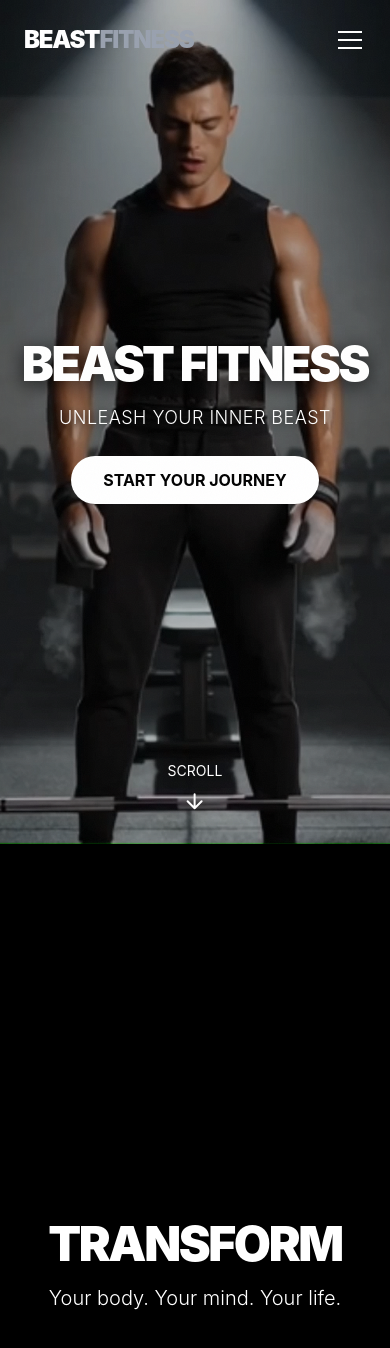
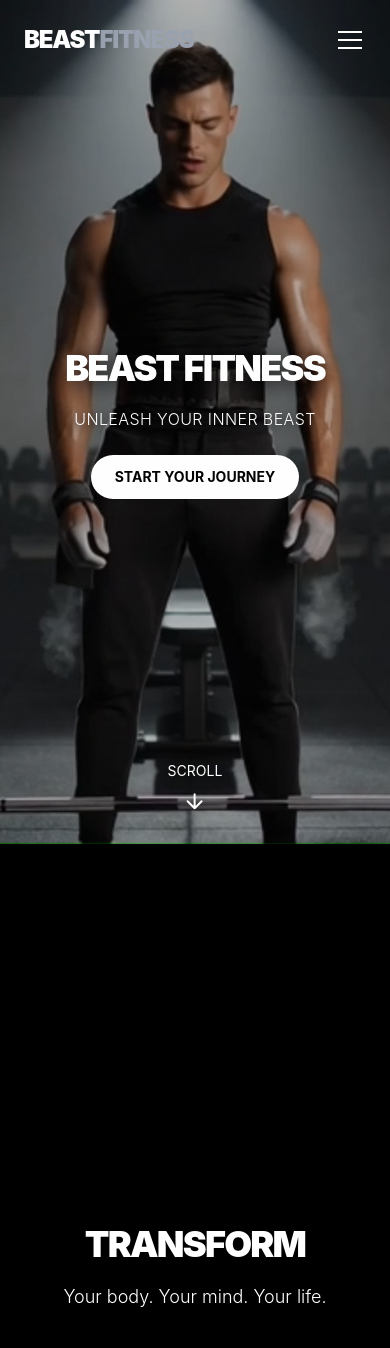
Before and after one commit to Alpha6024/BeastFitness, a React (Vite) app in the folder design/: page / in a window 390 px wide. Shown: the top 1348 px of the page. Built offline with nearby package versions, Linux system fonts and the light colour scheme.

Commit message:
fixed  ui

```diff
--- a/design/index.html
+++ b/design/index.html
@@ -3,7 +3,7 @@
   <head>
     <meta charset="UTF-8" />
     <link rel="icon" type="image/svg+xml" href="/favicon.svg" />
-    <meta name="viewport" content="width=device-width, initial-scale=1.0" />
+    <meta name="viewport" content="width=device-width, initial-scale=1.0, maximum-scale=1.0, user-scalable=no" />
     <meta name="description" content="Beast Fitness - Premium underground luxury gym with world-class trainers and state-of-the-art facilities" />
     <meta name="keywords" content="gym, fitness, luxury gym, personal training, beast fitness" />
     <title>Beast Fitness - Unleash Your Inner Beast</title>
--- a/design/src/App.jsx
+++ b/design/src/App.jsx
@@ -6,7 +6,7 @@ import { SmoothScrollProvider } from './context/SmoothScrollContext';
 function App() {
   return (
     <SmoothScrollProvider>
-      <div className="relative">
+      <div className="relative overflow-x-hidden w-full">
         {/* Noise Overlay */}
         <div className="noise-overlay" />
 
@@ -14,7 +14,7 @@ function App() {
         <Navbar />
 
         {/* Main Content */}
-        <main>
+        <main className="w-full overflow-x-hidden">
           <Outlet />
         </main>
 
--- a/design/src/components/CinematicHero.jsx
+++ b/design/src/components/CinematicHero.jsx
@@ -69,30 +69,30 @@ const CinematicHero = () => {
   if (loading) {
     return (
       <div className="loading-screen">
-        <div className="text-center">
+        <div className="text-center w-full max-w-sm px-4">
           <motion.div
             initial={{ opacity: 0 }}
             animate={{ opacity: 1 }}
-            className="text-4xl md:text-6xl font-bold gradient-text mb-4"
+            className="text-3xl sm:text-4xl md:text-6xl font-bold gradient-text mb-4"
           >
             BEAST FITNESS
           </motion.div>
-          <div className="w-64 h-1 bg-gray-800 rounded-full overflow-hidden mx-auto">
+          <div className="w-full max-w-xs h-1 bg-gray-800 rounded-full overflow-hidden mx-auto">
             <motion.div
               className="h-full bg-white"
               style={{ width: `${progress}%` }}
               transition={{ duration: 0.1 }}
             />
           </div>
-          <p className="text-gray-400 mt-4">{progress}%</p>
-          <p className="text-gray-600 text-sm mt-2">Loading cinematic experience...</p>
+          <p className="text-gray-400 mt-4 text-sm sm:text-base">{progress}%</p>
+          <p className="text-gray-600 text-xs sm:text-sm mt-2">Loading cinematic experience...</p>
         </div>
       </div>
     );
   }
 
   return (
-    <section ref={containerRef} className="relative w-full" style={{ minHeight: '400vh' }}>
+    <section ref={containerRef} className="relative w-full overflow-hidden" style={{ minHeight: '400vh' }}>
       {/* Fixed Canvas */}
       <div className="sticky top-0 w-full h-screen overflow-hidden">
         <canvas ref={canvasRef} className="w-full h-full" />
@@ -102,13 +102,13 @@ const CinematicHero = () => {
       {/* Content Sections */}
       <div className="absolute top-0 left-0 w-full" style={{ height: '400vh' }}>
         {/* Section 1 */}
-        <div className="h-screen flex items-center justify-center px-4">
-          <div className="text-center max-w-5xl">
+        <div className="h-screen flex items-center justify-center px-4 w-full">
+          <div className="text-center max-w-5xl w-full">
             <motion.h1
               initial={{ opacity: 0, y: 50 }}
               animate={{ opacity: 1, y: 0 }}
               transition={{ duration: 1 }}
-              className="text-5xl sm:text-7xl lg:text-9xl font-black text-white mb-4 md:mb-6 tracking-tighter"
+              className="text-4xl sm:text-6xl md:text-7xl lg:text-9xl font-black text-white mb-4 md:mb-6 tracking-tighter leading-tight"
               style={{ textShadow: '0 4px 20px rgba(0,0,0,0.8)' }}
             >
               BEAST FITNESS
@@ -117,7 +117,7 @@ const CinematicHero = () => {
               initial={{ opacity: 0, y: 30 }}
               animate={{ opacity: 1, y: 0 }}
               transition={{ duration: 1, delay: 0.3 }}
-              className="text-lg sm:text-xl lg:text-2xl text-white mb-6 md:mb-8 font-light tracking-wide"
+              className="text-base sm:text-lg md:text-xl lg:text-2xl text-white mb-6 md:mb-8 font-light tracking-wide"
               style={{ textShadow: '0 2px 10px rgba(0,0,0,0.8)' }}
             >
               UNLEASH YOUR INNER BEAST
@@ -128,7 +128,7 @@ const CinematicHero = () => {
               transition={{ duration: 0.8, delay: 0.6 }}
               whileHover={{ scale: 1.05 }}
               whileTap={{ scale: 0.95 }}
-              className="premium-btn bg-white text-black px-8 sm:px-12 py-3 sm:py-4 text-base sm:text-lg font-bold rounded-full"
+              className="premium-btn bg-white text-black px-6 sm:px-10 md:px-12 py-3 sm:py-4 text-sm sm:text-base md:text-lg font-bold rounded-full"
             >
               START YOUR JOURNEY
             </motion.button>
@@ -136,16 +136,16 @@ const CinematicHero = () => {
         </div>
 
         {/* Section 2 */}
-        <div className="h-screen flex items-center justify-center px-4">
-          <div className="text-center max-w-4xl">
+        <div className="h-screen flex items-center justify-center px-4 w-full">
+          <div className="text-center max-w-4xl w-full">
             <h2
-              className="text-5xl sm:text-6xl lg:text-8xl font-black text-white mb-4 md:mb-6 tracking-tighter"
+              className="text-4xl sm:text-5xl md:text-6xl lg:text-8xl font-black text-white mb-4 md:mb-6 tracking-tighter leading-tight"
               style={{ textShadow: '0 4px 20px rgba(0,0,0,0.8)' }}
             >
               TRANSFORM
             </h2>
             <p
-              className="text-xl sm:text-2xl lg:text-3xl text-white font-light"
+              className="text-lg sm:text-xl md:text-2xl lg:text-3xl text-white font-light"
               style={{ textShadow: '0 2px 10px rgba(0,0,0,0.8)' }}
             >
               Your body. Your mind. Your life.
@@ -154,16 +154,16 @@ const CinematicHero = () => {
         </div>
 
         {/* Section 3 */}
-        <div className="h-screen flex items-center justify-center px-4">
-          <div className="text-center max-w-4xl">
+        <div className="h-screen flex items-center justify-center px-4 w-full">
+          <div className="text-center max-w-4xl w-full">
             <h2
-              className="text-5xl sm:text-6xl lg:text-8xl font-black text-white mb-4 md:mb-6 tracking-tighter"
+              className="text-4xl sm:text-5xl md:text-6xl lg:text-8xl font-black text-white mb-4 md:mb-6 tracking-tighter leading-tight"
               style={{ textShadow: '0 4px 20px rgba(0,0,0,0.8)' }}
             >
               ELITE TRAINING
             </h2>
             <p
-              className="text-lg sm:text-2xl lg:text-3xl text-white font-light mb-6 md:mb-8"
+              className="text-base sm:text-lg md:text-2xl lg:text-3xl text-white font-light mb-6 md:mb-8"
               style={{ textShadow: '0 2px 10px rgba(0,0,0,0.8)' }}
             >
               World-class facilities. Expert trainers. Premium experience.
@@ -171,7 +171,7 @@ const CinematicHero = () => {
             <motion.button
               whileHover={{ scale: 1.05 }}
               whileTap={{ scale: 0.95 }}
-              className="premium-btn bg-white text-black px-8 sm:px-12 py-3 sm:py-4 text-base sm:text-lg font-bold rounded-full"
+              className="premium-btn bg-white text-black px-6 sm:px-10 md:px-12 py-3 sm:py-4 text-sm sm:text-base md:text-lg font-bold rounded-full"
             >
               EXPLORE MEMBERSHIP
             </motion.button>
@@ -179,16 +179,16 @@ const CinematicHero = () => {
         </div>
 
         {/* Section 4 */}
-        <div className="h-screen flex items-center justify-center px-4">
-          <div className="text-center max-w-4xl">
+        <div className="h-screen flex items-center justify-center px-4 w-full">
+          <div className="text-center max-w-4xl w-full">
             <h2
-              className="text-5xl sm:text-6xl lg:text-8xl font-black text-white mb-4 md:mb-6 tracking-tighter"
+              className="text-4xl sm:text-5xl md:text-6xl lg:text-8xl font-black text-white mb-4 md:mb-6 tracking-tighter leading-tight"
               style={{ textShadow: '0 4px 20px rgba(0,0,0,0.8)' }}
             >
               JOIN THE ELITE
             </h2>
             <p
-              className="text-lg sm:text-2xl lg:text-3xl text-white font-light mb-6 md:mb-8"
+              className="text-base sm:text-lg md:text-2xl lg:text-3xl text-white font-light mb-6 md:mb-8"
               style={{ textShadow: '0 2px 10px rgba(0,0,0,0.8)' }}
             >
               Limited memberships available
@@ -196,7 +196,7 @@ const CinematicHero = () => {
             <motion.button
               whileHover={{ scale: 1.05 }}
               whileTap={{ scale: 0.95 }}
-              className="premium-btn bg-white text-black px-8 sm:px-12 py-3 sm:py-4 text-base sm:text-lg font-bold rounded-full"
+              className="premium-btn bg-white text-black px-6 sm:px-10 md:px-12 py-3 sm:py-4 text-sm sm:text-base md:text-lg font-bold rounded-full"
             >
               APPLY NOW
             </motion.button>
--- a/design/src/index.css
+++ b/design/src/index.css
@@ -8,10 +8,22 @@
   body {
     @apply bg-black text-white font-sans antialiased;
     overflow-x: hidden;
+    width: 100%;
+    max-width: 100vw;
+    position: relative;
   }
 
   html {
     scroll-behavior: auto;
+    overflow-x: hidden;
+    width: 100%;
+    max-width: 100vw;
+  }
+
+  #root {
+    overflow-x: hidden;
+    width: 100%;
+    max-width: 100vw;
   }
 }
 
@@ -96,6 +108,8 @@
   align-items: center;
   justify-content: center;
   z-index: 10000;
+  padding: 1rem;
+  overflow: hidden;
 }
 
 /* Canvas Container */
```
Also changed, not shown: 1 other file (tests, documents, lock files or other folders).
